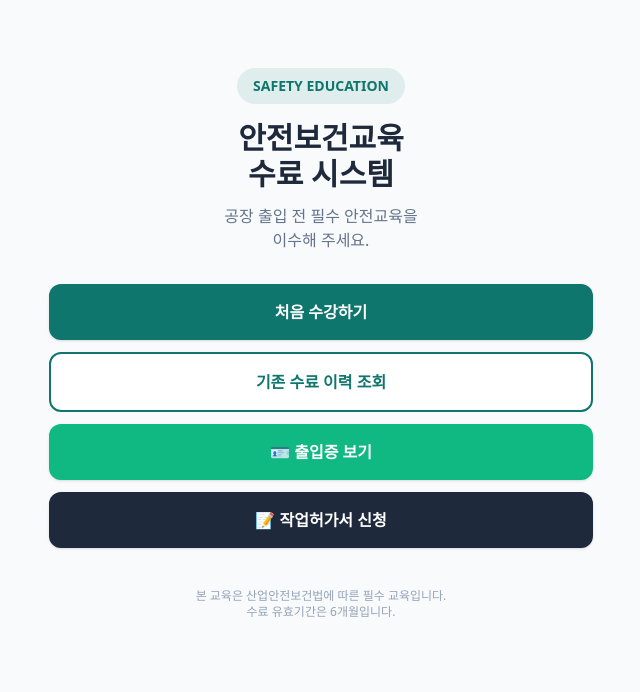
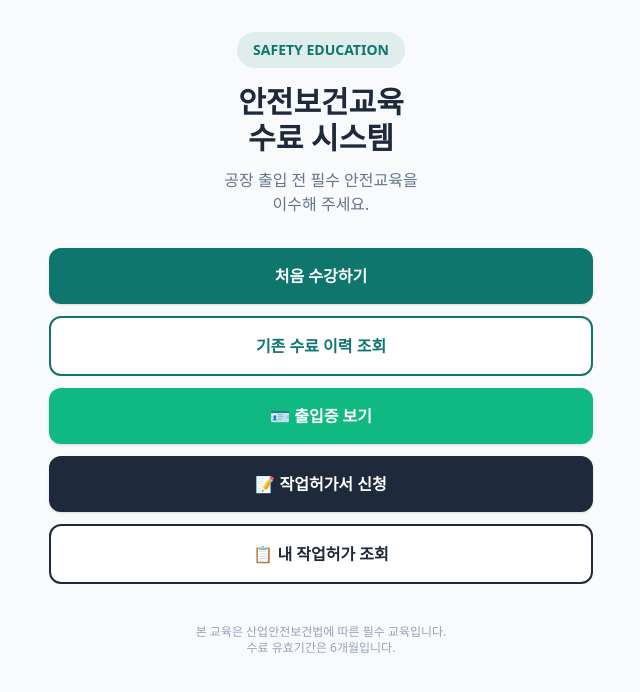
Before and after one commit to khy-921108/-, a Next.js app in the folder codexnew/: page / in a window 1280 px wide. Shown: the top 692 px of the page, without its empty margins (319-959 px from the left). Built offline with nearby package versions, Linux system fonts and the light colour scheme.

Commit message:
Update page.tsx

```diff
--- a/codexnew/src/app/page.tsx
+++ b/codexnew/src/app/page.tsx
@@ -38,6 +38,12 @@ export default function HomePage() {
         >
           📝 작업허가서 신청
         </Link>
+        <Link
+          href="/work-permit/my"
+          className="block w-full rounded-xl border-2 border-slate-800 bg-white px-5 py-4 text-base font-bold text-slate-800 transition active:scale-95 text-center"
+        >
+          📋 내 작업허가 조회
+        </Link>
       </div>
 
       <p className="mt-10 text-xs text-slate-400">
```
